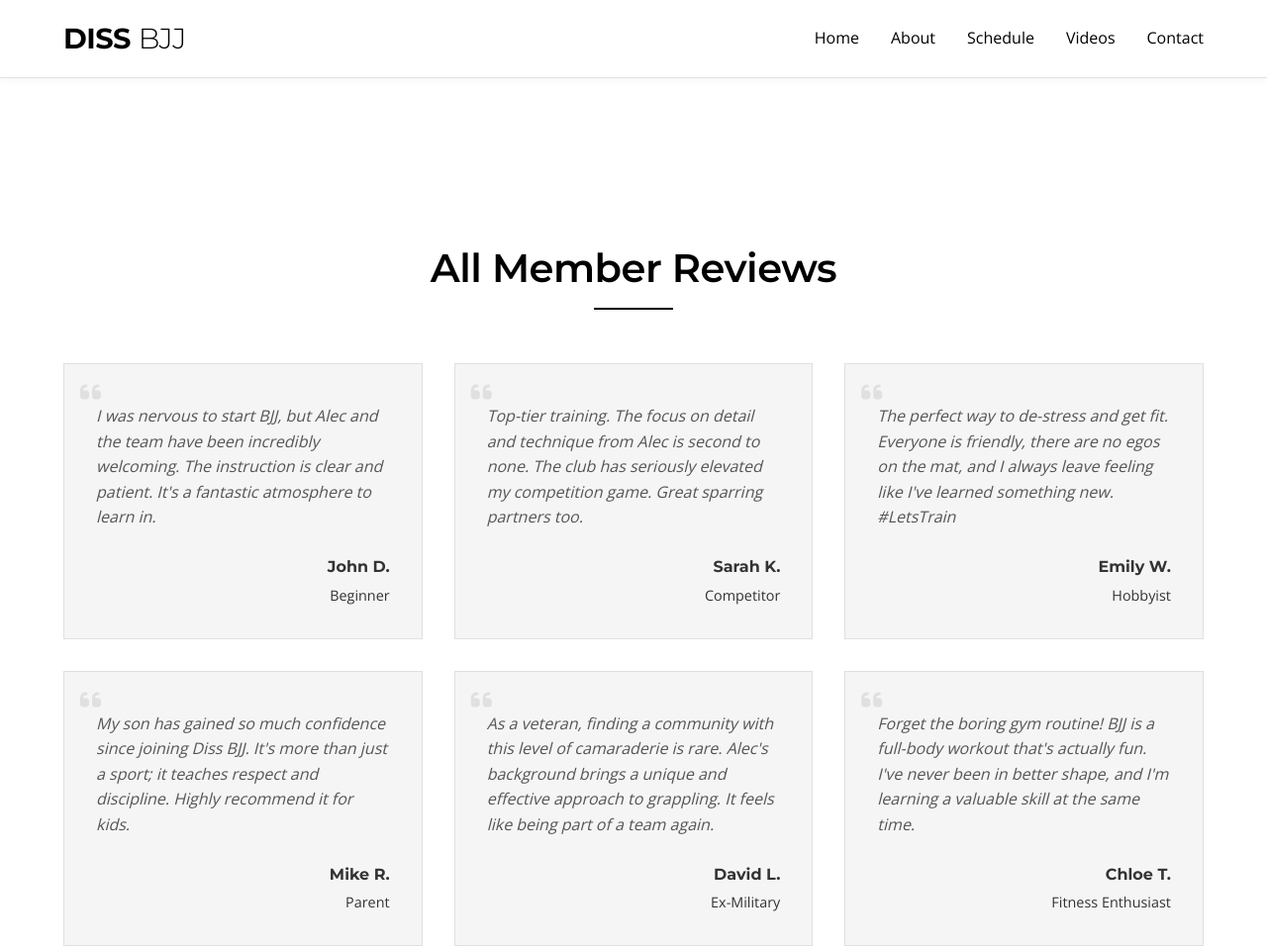
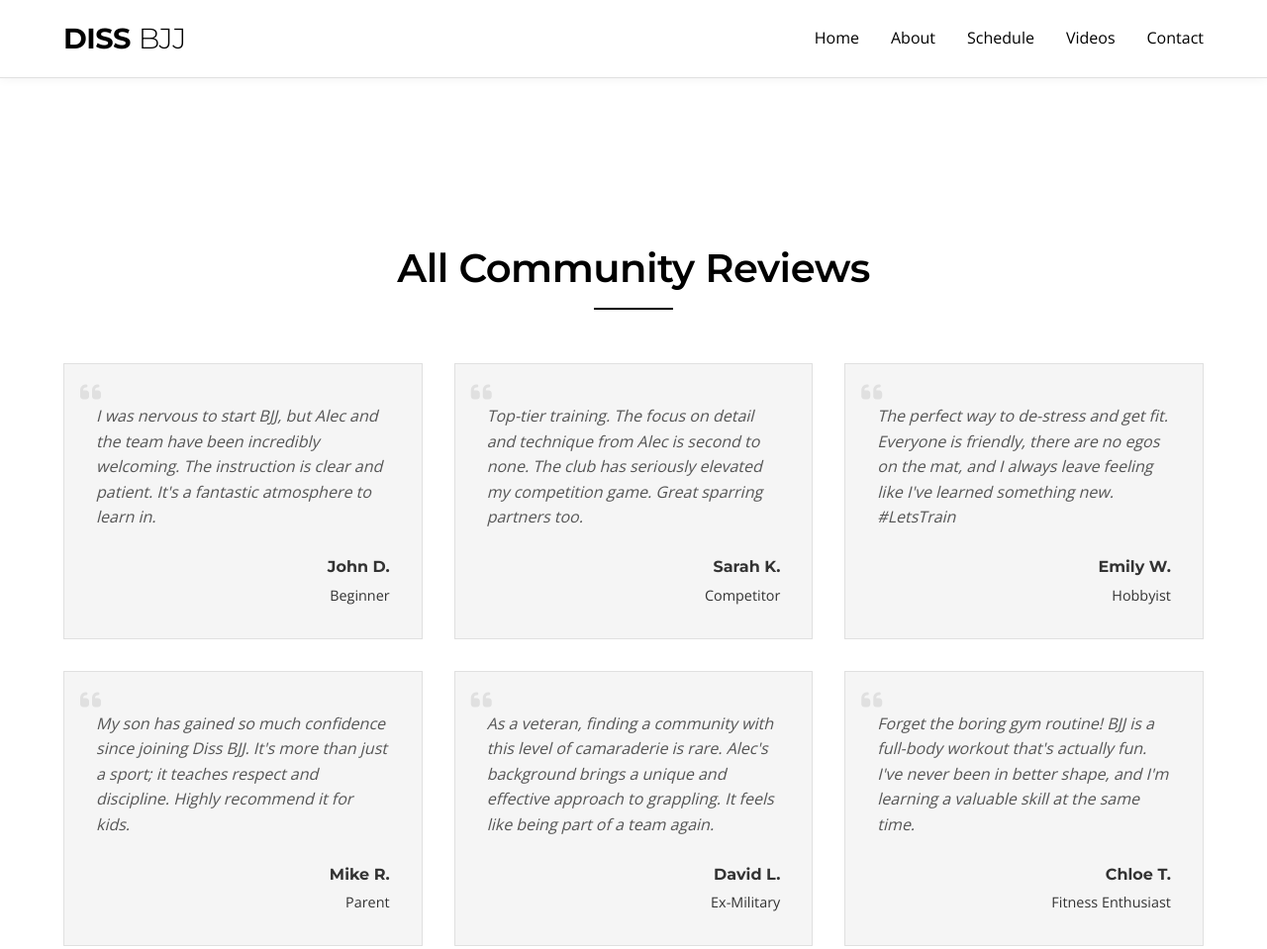
Before and after one commit to fullstackprocrastinator/dissbjj, a plain HTML site: page reviews.html in a window 1280 px wide. Shown: the top 959 px of the page at 99% size. Drawn offline with nearby package versions, Linux system fonts and the light colour scheme.

Commit message:
Update reviews.html

```diff
--- a/reviews.html
+++ b/reviews.html
@@ -3,7 +3,7 @@
 <head>
     <meta charset="UTF-8">
     <meta name="viewport" content="width=device-width, initial-scale=1.0">
-    <title>DISS BJJ | Member Reviews</title>
+    <title>DISS BJJ | Community Reviews</title>
     <link rel="stylesheet" href="https://cdnjs.cloudflare.com/ajax/libs/font-awesome/6.4.0/css/all.min.css">
     <link href="https://fonts.googleapis.com/css2?family=Montserrat:wght@300;400;500;600;700&family=Open+Sans:wght@300;400;600&display=swap" rel="stylesheet">
     <style>
@@ -285,7 +285,7 @@
         <section id="reviews">
             <div class="container">
                 <div class="section-title">
-                    <h2>All Member Reviews</h2>
+                    <h2>All Community Reviews</h2>
                 </div>
                 <div class="reviews-grid">
                     <!-- Review 1 -->
```
